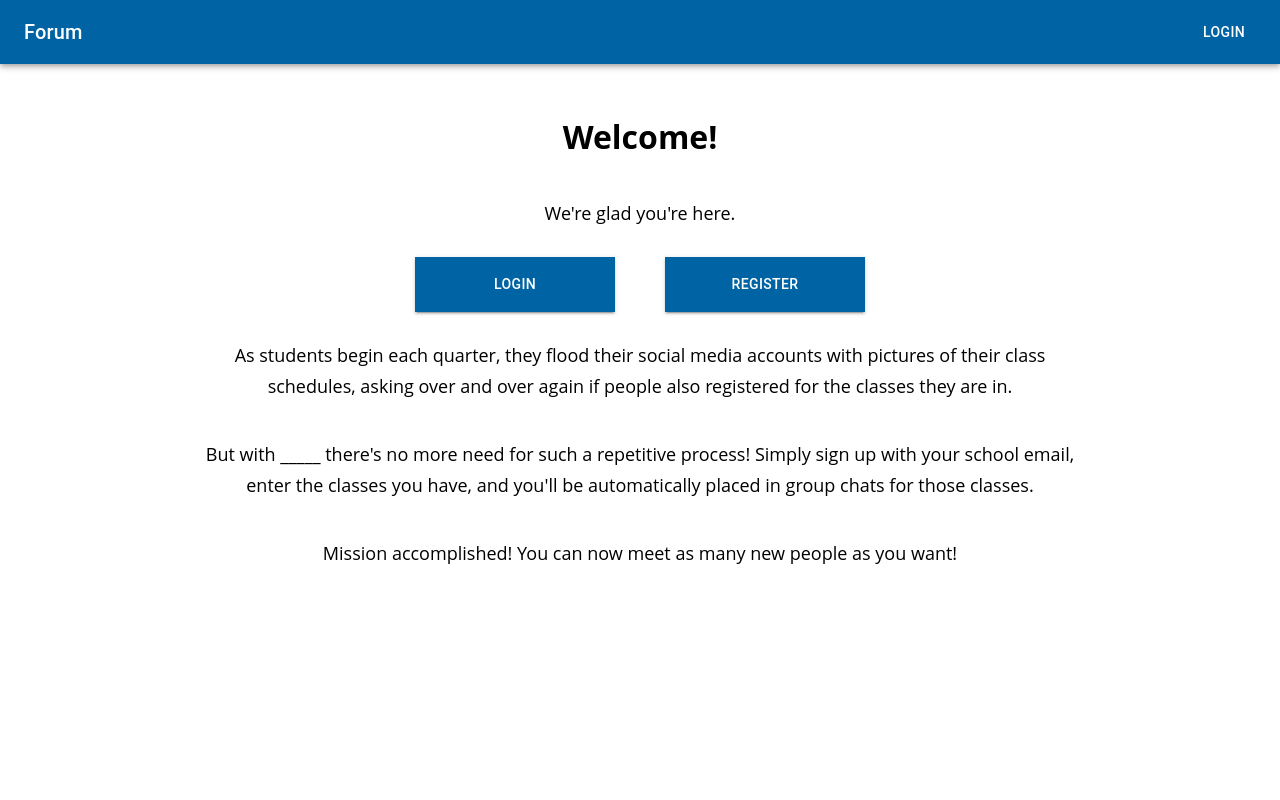
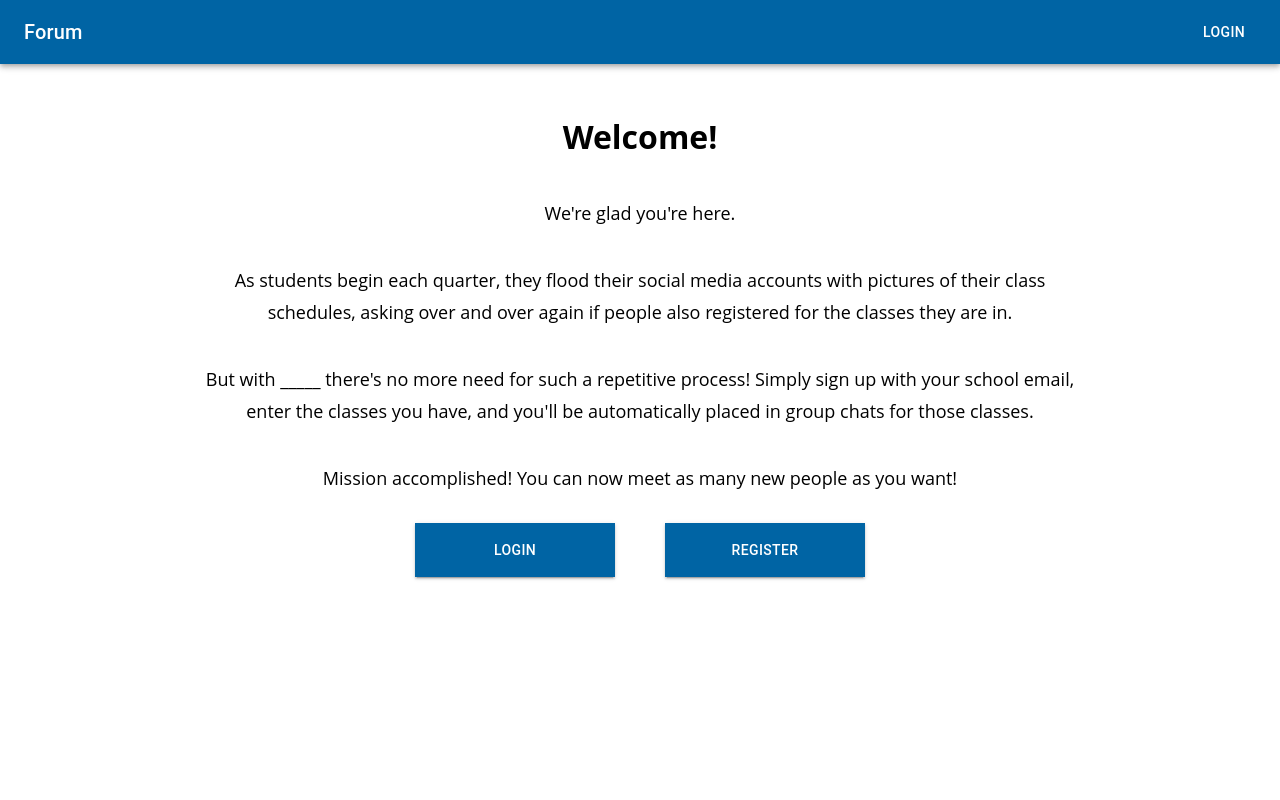
Before and after one commit to samderanova/classes_forum, a React (Create React App) app in the folder client/: page / in a window 1280 px wide. Shown: the top 800 px of the page. Built offline with nearby package versions, Linux system fonts and the light colour scheme.

Commit message:
adjusted position of elements

```diff
--- a/client/src/components/Home.component.js
+++ b/client/src/components/Home.component.js
@@ -9,19 +9,23 @@ export default class Home extends Component {
             <div className="Home">
                 <h1>Welcome!</h1>
                 <p>We're glad you're here.</p>
+
+                <p>
+                    As students begin each quarter, they flood their social media accounts with
+                    pictures of their class schedules, asking over and over again if people also
+                    registered for the classes they are in.
+                </p>
+                <p>
+                    But with _____ there's no more need for such
+                    a repetitive process! Simply sign up with your school email, enter the classes
+                    you have, and you'll be automatically placed in group chats for those classes.
+                </p>
+                <p>Mission accomplished! You can now meet as many new people as you want!</p>
+
                 <div className="btns">
                     <Link to='/login'><Button variant="contained">Login</Button></Link>
                     <Link to='/register'><Button variant="contained">Register</Button></Link>
                 </div>
-                <p>As students begin each quarter, they flood their social media accounts with
-                    pictures of their class schedules, asking over and over again if people also
-                    registered for the classes they are in.
-                </p>
-                <p>But with _____ there's no more need for such
-                    a repetitive process! Simply sign up with your school email, enter the classes
-                    you have, and you'll be automatically placed in group chats for those classes.
-                </p>
-                <p>Mission accomplished! You can now meet as many new people as you want!</p>
             </div>
         )
     }
```
